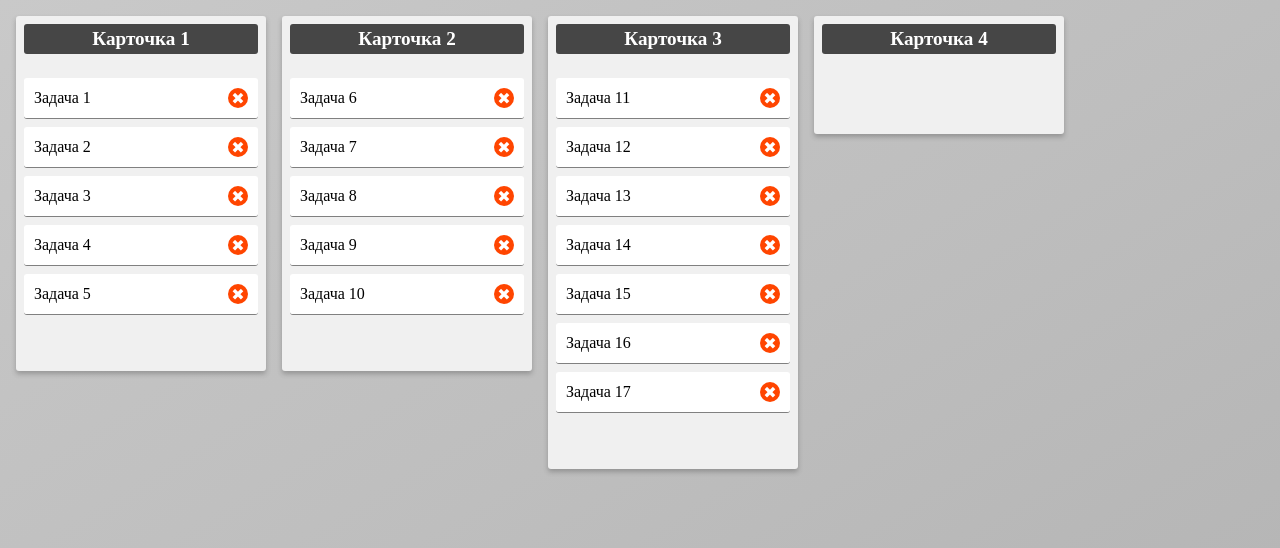
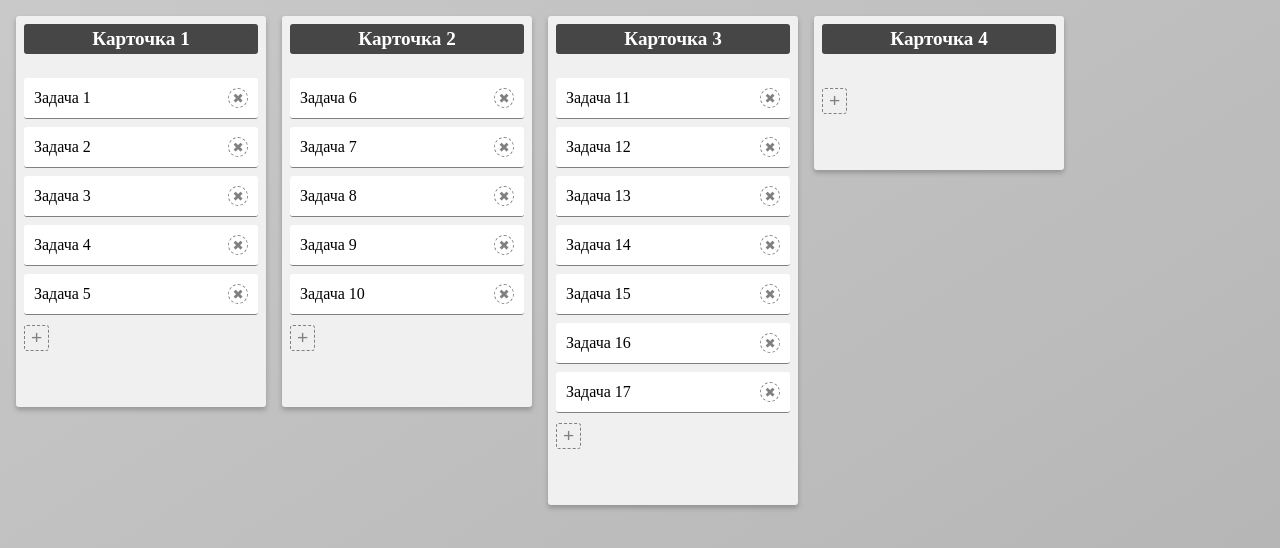
Before and after one commit to SergeyLebidko/drag_and_drop_demo, a React (Create React App) app: page / in a window 1280 px wide. Shown: the top 548 px of the page. Built offline with nearby package versions, Linux system fonts and the light colour scheme.

Commit message:
Добавлена кнопка создания задач. Скорректированы стили

```diff
--- a/src/components/CardPanel/CardPanel.scss
+++ b/src/components/CardPanel/CardPanel.scss
@@ -34,4 +34,14 @@
   .task_panel + .task_panel {
     margin-top: 0.5em;
   }
+
+  &__add_task {
+    margin-top: 0.5em;
+    background-color: transparent;
+    border: 1px dashed gray;
+    border-radius: 3px;
+    color: gray;
+    font-size: 1.2rem;
+    cursor: pointer;
+  }
 }
--- a/src/components/CardPanel/CardPanel.tsx
+++ b/src/components/CardPanel/CardPanel.tsx
@@ -82,6 +82,7 @@ const CardPanel: React.FC<CardProps> = ({card}) => {
                     .map(task => <TaskPanel key={task.id} task={task}/>)
                 }
             </ul>
+            <button className="card_panel__add_task">+</button>
         </li>
     );
 }
--- a/src/components/TaskPanel/TaskPanel.scss
+++ b/src/components/TaskPanel/TaskPanel.scss
@@ -24,12 +24,13 @@
     border-bottom: 1px solid transparent;
   }
 
-  &__remove {
+  &__remove_task {
     width: 20px;
     height: 20px;
-    background-color: orangered;
-    color: white;
+    border: 1px dashed gray;
     border-radius: 50%;
+    background-color: transparent;
+    color: gray;
     cursor: pointer;
 
     display: flex;
--- a/src/components/TaskPanel/TaskPanel.tsx
+++ b/src/components/TaskPanel/TaskPanel.tsx
@@ -81,7 +81,7 @@ const TaskPanel: React.FC<TaskProps> = ({task}) => {
             onDrop={dropHandler}
         >
             <span>{title}</span>
-            <span className="task_panel__remove">&#10006;</span>
+            <button className="task_panel__remove_task">&#10006;</button>
         </li>
     );
 }
```
